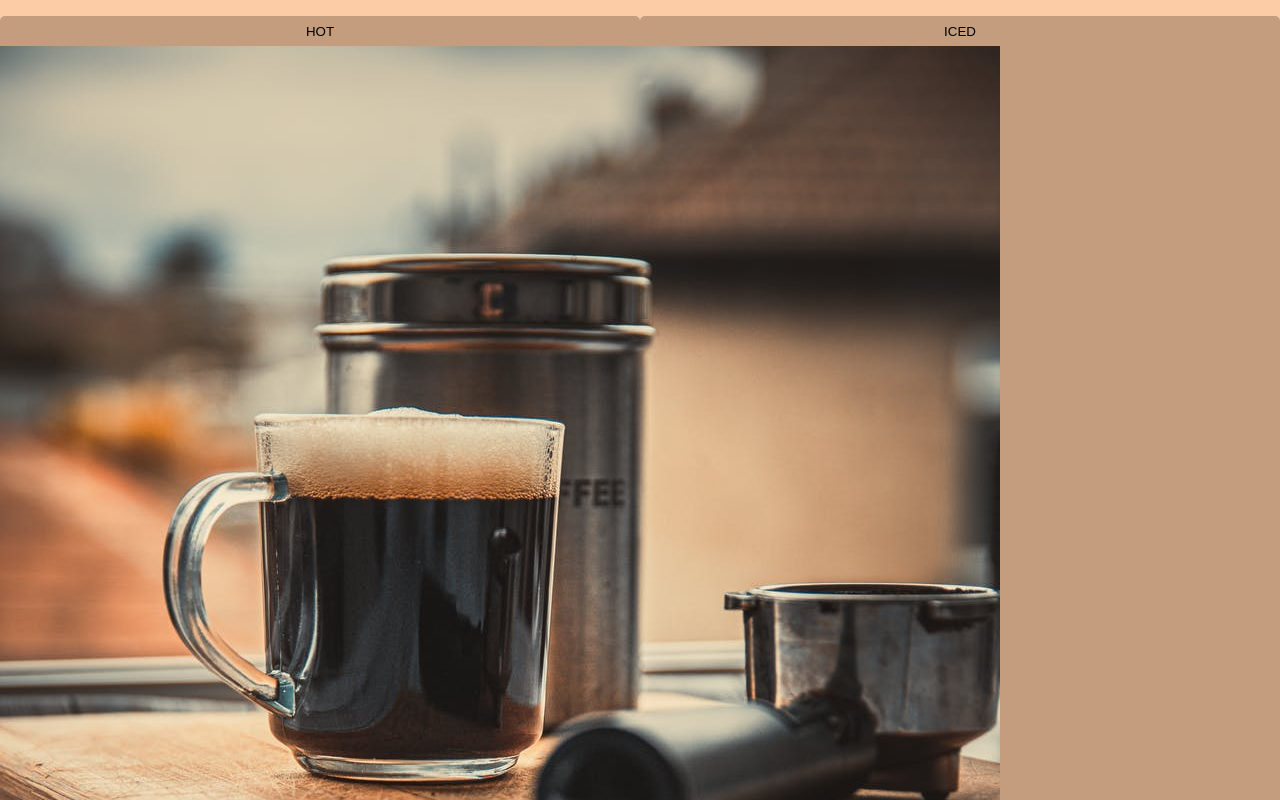
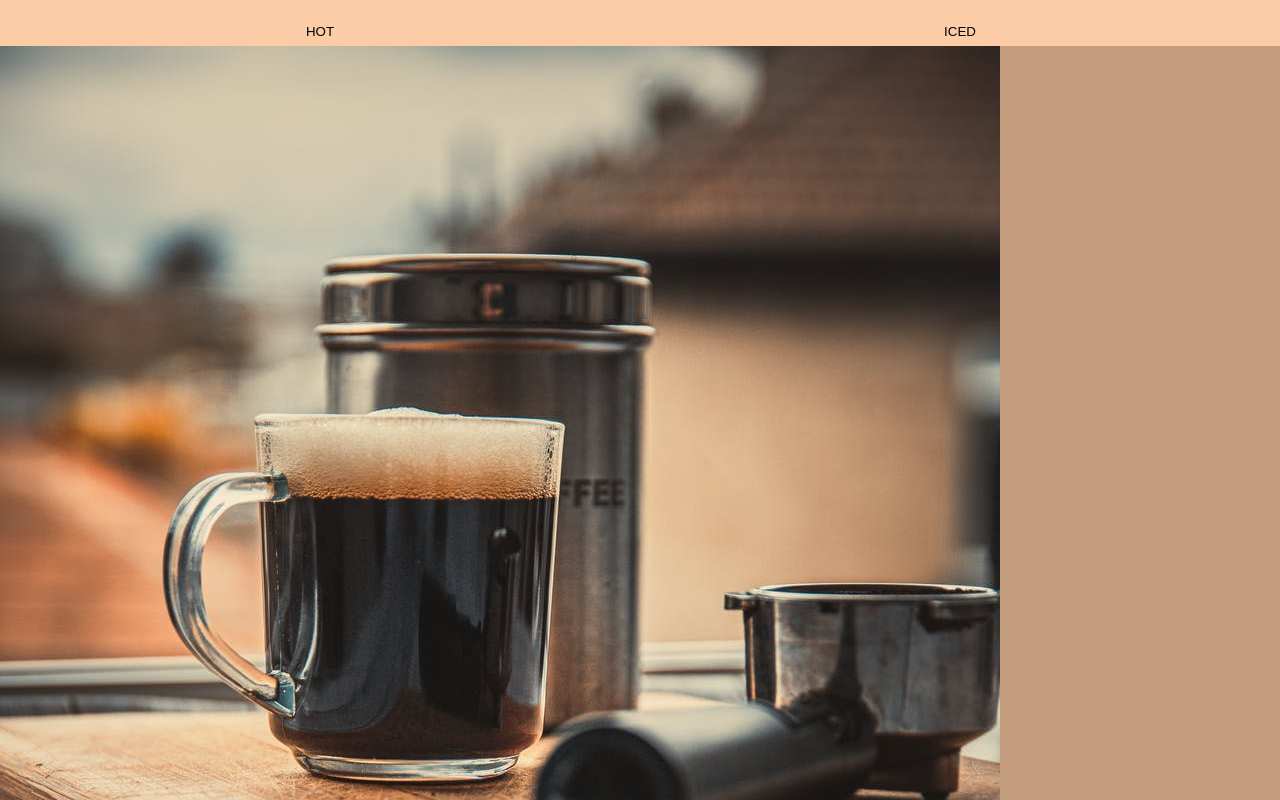
Before and after one commit to joakimgus/DS3801_Grensesnitt_Eksamen, a React (Create React App) app in the folder eksamen/: page / in a window 1280 px wide. Shown: the top 800 px of the page. Built offline with nearby package versions, Linux system fonts and the light colour scheme.

Commit message:
header 4

```diff
--- a/eksamen/src/css/Header.css
+++ b/eksamen/src/css/Header.css
@@ -8,8 +8,12 @@
 .headerBtn{
   grid-row: 2;
   height: 30px;
-  background-color: #C39D7D;
+  background-color: #fccca6;
   border: none;
   border-top-left-radius: 5px;
   border-top-right-radius: 5px;
 }
+
+.headerBtn:active{
+  background-color: #C39D7D;
+}
```
